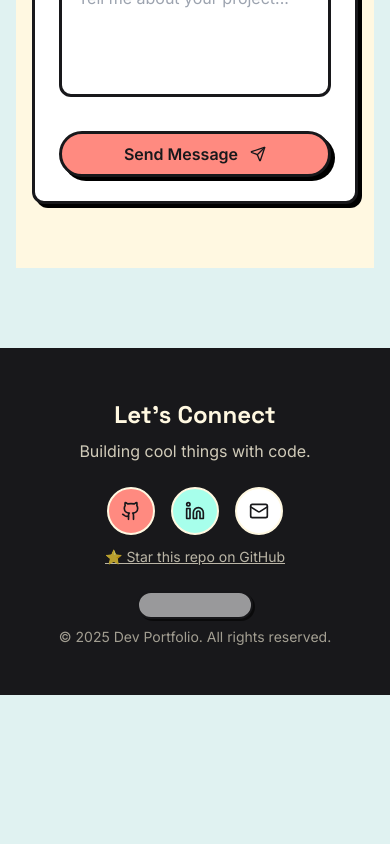
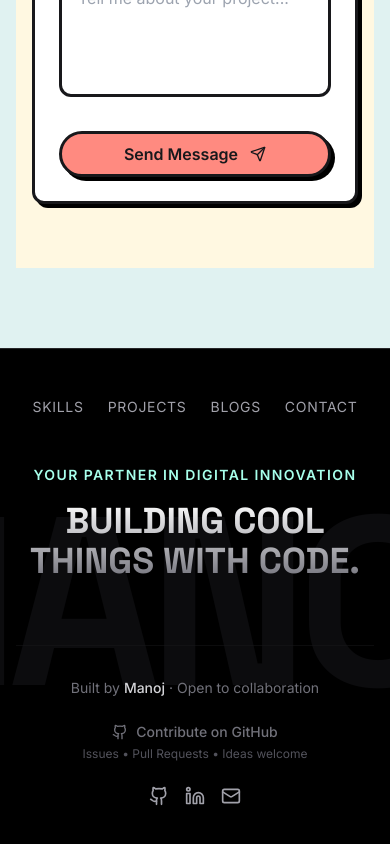
Before and after one commit to Manoj-APJ/Portfolio0.2, a React (Vite) app: page / in a window 390 px wide. Shown: the part 5799-6643 px from the top of the page. Before the commit the page ends 6494 px from the top, so only its background shows below. Built offline with nearby package versions, Linux system fonts and the light colour scheme.

Commit message:
updated footer,removed viewercount

```diff
--- a/src/components/layout/Footer.tsx
+++ b/src/components/layout/Footer.tsx
@@ -1,75 +1,106 @@
 import React from 'react'
 import { Github, Linkedin, Mail } from 'lucide-react'
-import { VisitorCounter } from '../ui/VisitorCounter'
 
 export const Footer: React.FC = () => {
+    const navLinks = [
+        { name: 'Skills', href: '#skills' },
+        { name: 'Projects', href: '#projects' },
+        { name: 'Blogs', href: '#blogs' },
+        { name: 'Contact', href: '#contact' },
+    ]
+
     return (
-        <footer className="bg-dark text-surface py-12 border-t-3 border-dark mt-20">
-            <div className="container mx-auto px-4 flex flex-col md:flex-row justify-between items-center gap-6">
+        <footer className="bg-black text-white py-12 border-t border-zinc-800 mt-20 relative overflow-hidden">
+            {/* Watermark Background */}
+            <div className="absolute inset-0 flex justify-center items-center pointer-events-none select-none overflow-hidden">
+                <span className="text-[15rem] md:text-[20rem] font-bold text-zinc-900/50 font-heading whitespace-nowrap tracking-tighter">
+                    MANOJ
+                </span>
+            </div>
 
-                {/* Left */}
-                <div className="text-center md:text-left">
-                    <h2 className="font-heading font-bold text-2xl mb-2">
-                        Let's Connect
-                    </h2>
-                    <p className="opacity-80">
-                        Building cool things with code.
-                    </p>
+            <div className="container mx-auto px-4 relative z-10">
+                {/* Top Navigation */}
+                <div className="flex justify-center mb-12">
+                    <nav className="flex flex-wrap justify-center gap-6 md:gap-12 text-sm md:text-base font-body tracking-wider uppercase text-zinc-400">
+                        {navLinks.map((link) => (
+                            <a
+                                key={link.name}
+                                href={link.href}
+                                className="hover:text-secondary transition-colors duration-300"
+                            >
+                                {link.name}
+                            </a>
+                        ))}
+                    </nav>
                 </div>
 
-                {/* Middle: Icons + Star link */}
-                <div className="flex flex-col items-center gap-3">
-                    <div className="flex gap-4">
+                {/* Main Content */}
+                <div className="flex flex-col items-center justify-center text-center mb-16">
+                    <p className="text-secondary font-bold tracking-widest uppercase mb-4 text-sm md:text-base">
+                        Your Partner In Digital Innovation
+                    </p>
+                    <h2 className="font-heading font-black text-4xl md:text-6xl text-transparent bg-clip-text bg-gradient-to-b from-white to-zinc-500">
+                        BUILDING COOL
+                        <br className="md:hidden" />
+                        <span className="md:ml-4">THINGS WITH CODE.</span>
+                    </h2>
+                </div>
+
+                {/* Bottom Bar */}
+                <div className="grid grid-cols-1 md:grid-cols-3 items-center gap-6 pt-8 border-t border-zinc-900/50">
+                    {/* Left: Identity / Signal */}
+                    <div className="text-zinc-500 text-sm text-center md:text-left">
+                        Built by <span className="text-zinc-300 font-medium">Manoj</span> · Open to collaboration
+                    </div>
+
+                    {/* Center: GitHub Contribution CTA */}
+                    <a
+                        href="https://github.com/Manoj-APJ/portfolio0"
+                        target="_blank"
+                        rel="noopener noreferrer"
+                        className="group text-center justify-self-center"
+                        aria-label="Contribute on GitHub"
+                    >
+                        <div className="flex items-center justify-center gap-2 text-zinc-500 group-hover:text-secondary transition-colors">
+                            <Github className="w-4 h-4" />
+                            <span className="text-sm font-medium">
+                                Contribute on GitHub
+                            </span>
+                        </div>
+                        <p className="text-xs text-zinc-600 mt-1 group-hover:text-zinc-400 transition-colors">
+                            Issues • Pull Requests • Ideas welcome
+                        </p>
+                    </a>
+
+                    {/* Right: Social Icons */}
+                    <div className="flex items-center justify-center md:justify-end gap-4">
                         <a
                             href="https://github.com/Manoj-APJ"
                             target="_blank"
                             rel="noopener noreferrer"
-                            className="p-3 bg-primary border-2 border-surface rounded-full hover:-translate-y-1 transition-transform text-dark"
+                            className="text-zinc-400 hover:text-secondary transition-colors"
                             aria-label="GitHub Profile"
                         >
                             <Github className="w-5 h-5" />
                         </a>
-
                         <a
                             href="https://www.linkedin.com/in/manoj-mannam/"
                             target="_blank"
                             rel="noopener noreferrer"
-                            className="p-3 bg-secondary border-2 border-surface rounded-full hover:-translate-y-1 transition-transform text-dark"
+                            className="text-zinc-400 hover:text-secondary transition-colors"
                             aria-label="LinkedIn Profile"
                         >
                             <Linkedin className="w-5 h-5" />
                         </a>
-
                         <a
                             href="mailto:manojmannamapj9@gmail.com"
-                            className="p-3 bg-white border-2 border-surface rounded-full hover:-translate-y-1 transition-transform text-dark"
+                            className="text-zinc-400 hover:text-secondary transition-colors"
                             aria-label="Email"
                         >
                             <Mail className="w-5 h-5" />
                         </a>
                     </div>
-
-                    <a
-                        href="https://github.com/Manoj-APJ/portfolio0"
-                        target="_blank"
-                        rel="noopener noreferrer"
-                        className="text-sm underline opacity-70 hover:opacity-100 transition-opacity"
-                    >
-                        ⭐ Star this repo on GitHub
-                    </a>
                 </div>
-
-                {/* Right */}
-                <div className="text-sm flex flex-col items-center md:items-end gap-2 text-center md:text-right">
-                    <div className="text-white opacity-70">
-                        <VisitorCounter />
-                    </div>
-
-                    <span className="opacity-60">
-                        © {new Date().getFullYear()} Dev Portfolio. All rights reserved.
-                    </span>
-                </div>
-
             </div>
         </footer>
     )
--- a/src/components/ui/VisitorCounter.tsx
+++ /dev/null
@@ -1,24 +0,0 @@
-import React, { useEffect, useState } from 'react';
-import { Eye } from 'lucide-react';
-
-export const VisitorCounter: React.FC = () => {
-    const [count, setCount] = useState(124); // Starting mock count
-
-    useEffect(() => {
-        // Mock logic: check local storage or increment
-        const stored = localStorage.getItem('visitorCount');
-        if (stored) {
-            setCount(parseInt(stored) + 1);
-            localStorage.setItem('visitorCount', (parseInt(stored) + 1).toString());
-        } else {
-            localStorage.setItem('visitorCount', '124');
-        }
-    }, []);
-
-    return (
-        <div className="inline-flex items-center gap-2 px-3 py-1 bg-white border-2 border-dark rounded-full text-xs font-bold shadow-neo-sm opacity-80 hover:opacity-100 transition-opacity cursor-help" title="Total Visitors">
-            <Eye className="w-3 h-3" />
-            <span>{count.toLocaleString()} Visitors</span>
-        </div>
-    );
-};
```
